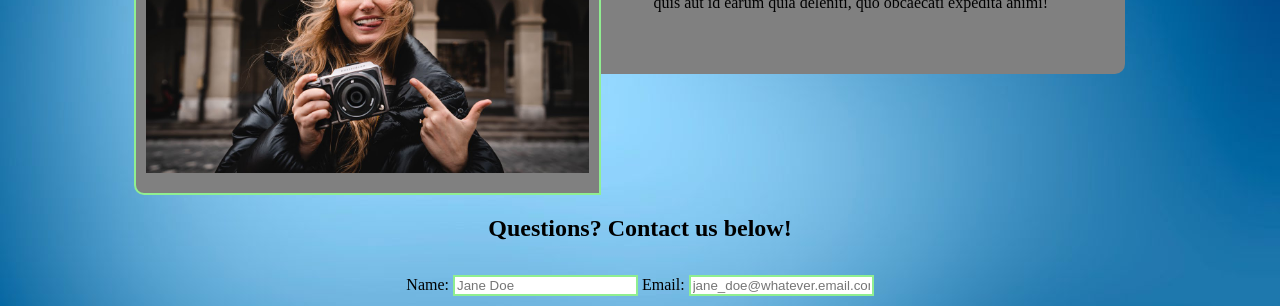
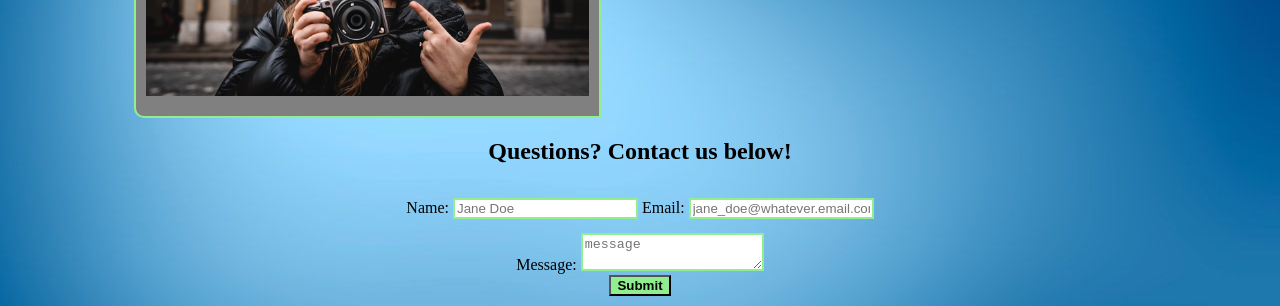
Before and after one commit to thelastjet/learn-a-bit_challenge-1, a plain HTML site: page contact.html in a window 1280 px wide. Shown: the part 282-588 px from the top of the page. Drawn offline with Linux system fonts and the light colour scheme.

Commit message:
changing a margin

```diff
--- a/contact.css
+++ b/contact.css
@@ -1,5 +1,5 @@
 #contactBody {
-  margin-top: 10%;
+  margin-top: 4%;
   animation: fadeIn ease 3s;
   animation-iteration-count: 1;
   animation-fill-mode: forwards;
```
